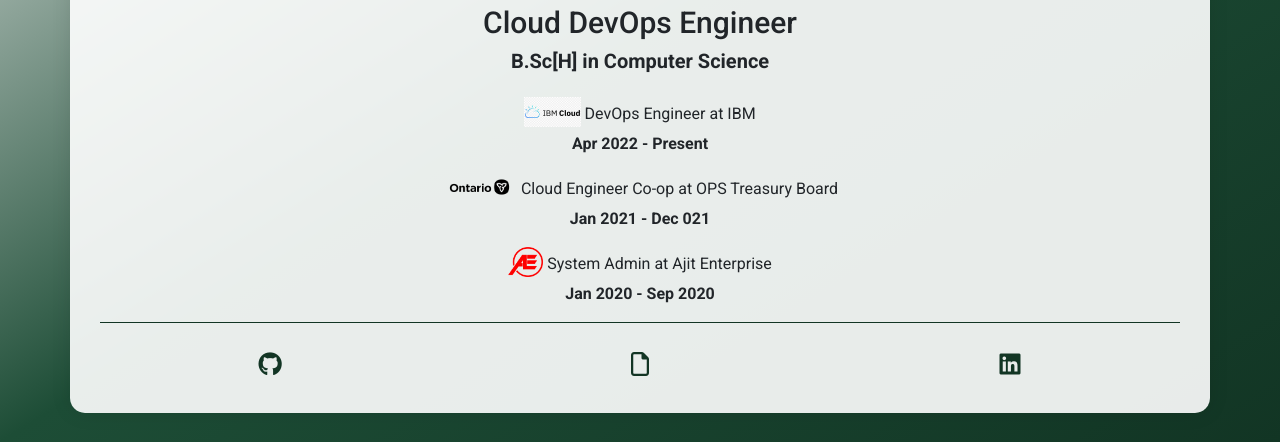
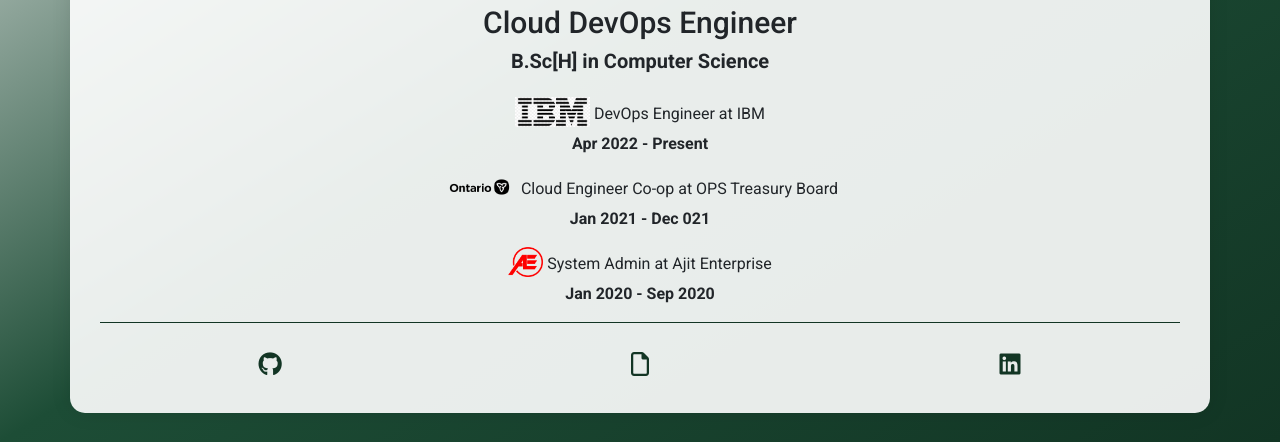
Before and after one commit to Harsaroop/Harsaroop.github.io, a plain HTML site: page index.html in a window 1280 px wide. Shown: the part 358-800 px from the top of the page. Drawn offline with nearby package versions, Linux system fonts and the light colour scheme; some icons are missing.

Commit message:
More changes

```diff
--- a/index.html
+++ b/index.html
@@ -64,8 +64,8 @@
         <h5 class="mb-3"><b><i class="icon-pic" src="Harsaroop Singh_files\uwindsor.jpg"></i> B.Sc[H] in Computer Science</b></h5>
 
         <p class="mt-4">
-            <img class="icon-pic" src="Harsaroop Singh_files\IBM.png" height="30" alt="IBM">
-            DevOps Engineer at IBM<br>
+            <img class="icon-pic" src="Harsaroop Singh_files\IBM2.png" height="30" alt="IBM">
+            DevOps Engineer at IBM       <br>
             <b>Apr 2022 - Present</b>
         </p>
         <p class="mt-3">
```
Also changed, not shown: Harsaroop Singh_files/IBM2.png (added).
